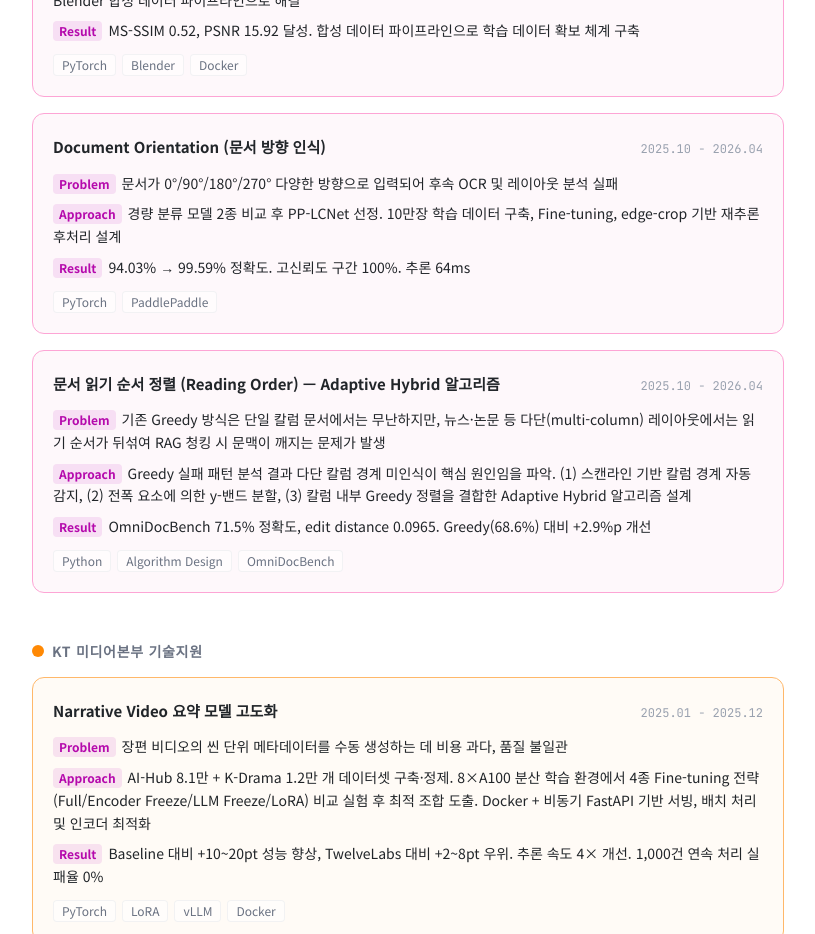
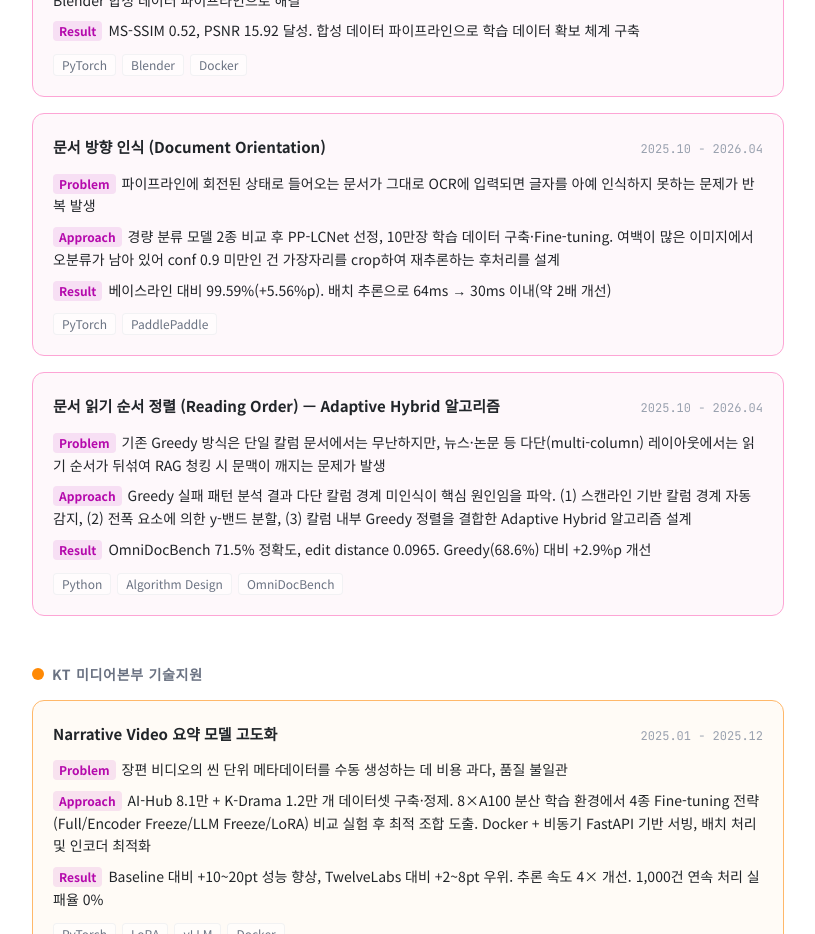
Before and after one commit to ilileun/profile, a Next.js app: page / in a window 1280 px wide. Shown: the part 1640-2574 px from the top of the page, without its empty margins (232-1047 px from the left). Built offline with nearby package versions, Linux system fonts and the light colour scheme.

Commit message:
Rewrite document orientation with real-world problem story

```diff
--- a/src/payload/projects.ts
+++ b/src/payload/projects.ts
@@ -23,15 +23,15 @@ export const projects: Project[] = [
     techStack: ["PyTorch", "Blender", "Docker"],
   },
   {
-    title: "Document Orientation (문서 방향 인식)",
+    title: "문서 방향 인식 (Document Orientation)",
     period: "2025.10 - 2026.04",
     org: "메리츠화재 · KT 공동연구",
     problem:
-      "문서가 0°/90°/180°/270° 다양한 방향으로 입력되어 후속 OCR 및 레이아웃 분석 실패",
+      "파이프라인에 회전된 상태로 들어오는 문서가 그대로 OCR에 입력되면 글자를 아예 인식하지 못하는 문제가 반복 발생",
     approach:
-      "경량 분류 모델 2종 비교 후 PP-LCNet 선정. 10만장 학습 데이터 구축, Fine-tuning, edge-crop 기반 재추론 후처리 설계",
+      "경량 분류 모델 2종 비교 후 PP-LCNet 선정, 10만장 학습 데이터 구축·Fine-tuning. 여백이 많은 이미지에서 오분류가 남아 있어 conf 0.9 미만인 건 가장자리를 crop하여 재추론하는 후처리를 설계",
     result:
-      "94.03% → 99.59% 정확도. 고신뢰도 구간 100%. 추론 64ms",
+      "베이스라인 대비 99.59%(+5.56%p). 배치 추론으로 64ms → 30ms 이내(약 2배 개선)",
     techStack: ["PyTorch", "PaddlePaddle"],
   },
   {
```
